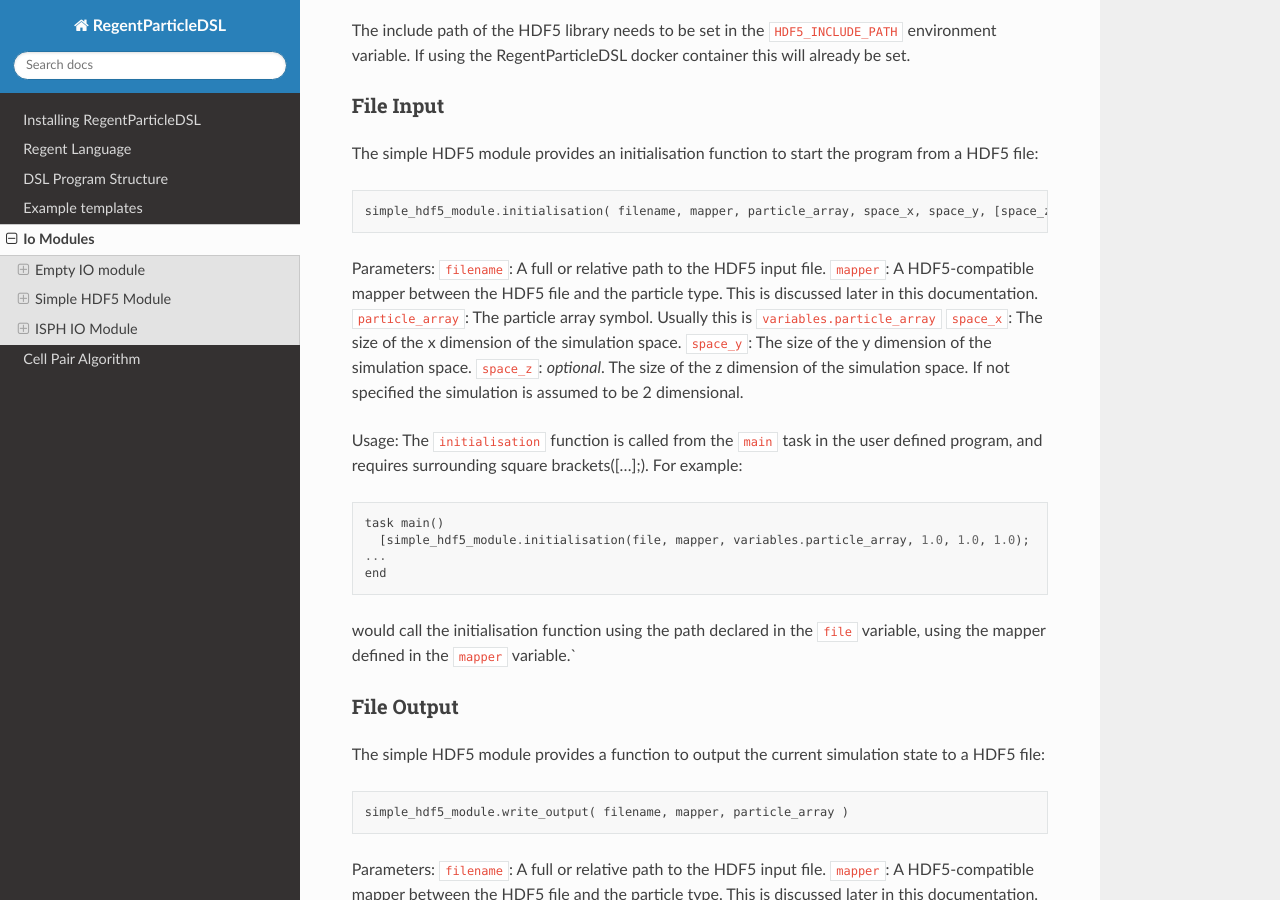
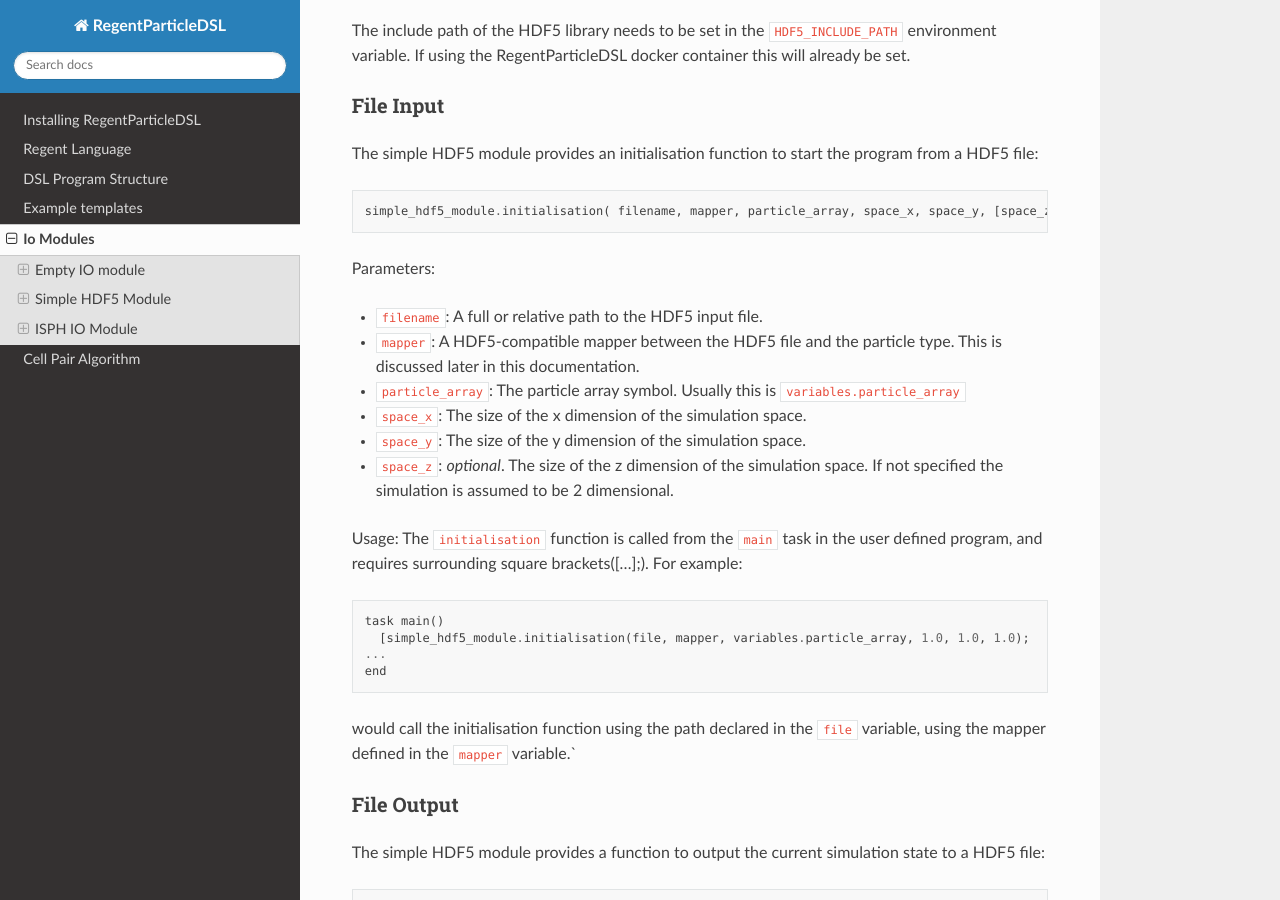
Before and after one commit to stfc/RegentParticleDSL, a Sphinx documentation site: the page built from docs/io_modules/io.md, in a window 1280 px wide and 900 px high, scrolled down 1451 px. Built offline with Sphinx 7.4.7 and the Read the Docs theme 2.0.0, drawn with Linux system fonts in a browser that asks for light colours.

Commit message:
Changed the parameter lists to be bulleted lists instead

````diff
--- a/docs/io_modules/io.md
+++ b/docs/io_modules/io.md
@@ -62,12 +62,12 @@ The simple HDF5 module provides an initialisation function to start the program
 simple_hdf5_module.initialisation( filename, mapper, particle_array, space_x, space_y, [space_z])
 ```
 Parameters:
-`filename`: A full or relative path to the HDF5 input file.
-`mapper`: A HDF5-compatible mapper between the HDF5 file and the particle type. This is discussed later in this documentation.
-`particle_array`: The particle array symbol. Usually this is `variables.particle_array`
-`space_x`: The size of the x dimension of the simulation space.
-`space_y`: The size of the y dimension of the simulation space.
-`space_z`: _optional_. The size of the z dimension of the simulation space. If not specified the simulation is assumed to be 2 dimensional.
+- `filename`: A full or relative path to the HDF5 input file.
+- `mapper`: A HDF5-compatible mapper between the HDF5 file and the particle type. This is discussed later in this documentation.
+- `particle_array`: The particle array symbol. Usually this is `variables.particle_array`
+- `space_x`: The size of the x dimension of the simulation space.
+- `space_y`: The size of the y dimension of the simulation space.
+- `space_z`: _optional_. The size of the z dimension of the simulation space. If not specified the simulation is assumed to be 2 dimensional.
 
 Usage:
 The `initialisation` function is called from the `main` task in the user defined program,
@@ -87,9 +87,9 @@ simple_hdf5_module.write_output( filename, mapper, particle_array )
 ```
 
 Parameters:
-`filename`: A full or relative path to the HDF5 input file.
-`mapper`: A HDF5-compatible mapper between the HDF5 file and the particle type. This is discussed later in this documentation.
-`particle_array`: The particle array symbol. Usually this is `variables.particle_array`
+- `filename`: A full or relative path to the HDF5 input file.
+- `mapper`: A HDF5-compatible mapper between the HDF5 file and the particle type. This is discussed later in this documentation.
+- `particle_array`: The particle array symbol. Usually this is `variables.particle_array`
 
 
 Usage:
@@ -139,11 +139,11 @@ The ISPH module provides an initialisation function, which initalises a particle
 isph_module.initialisation_function(filename, variables, space_x, space_y, [mapper])
 ```
 Parameters:
-`filename`: A full or relative path to the ISPH input file.
-`variables`: The variables definition.
-`space_x`: The size of the x dimension of the simulation space.
-`space_y`: The size of the y dimension of the simulation space.
-`mapper`: _optional_ An ISPH mapper. If not defined the function uses the default definition, which requires the particle to contain a `core_part`, and two `double` fields named `pressure` and `volume`.
+- `filename`: A full or relative path to the ISPH input file.
+- `variables`: The variables definition.
+- `space_x`: The size of the x dimension of the simulation space.
+- `space_y`: The size of the y dimension of the simulation space.
+- `mapper`: _optional_ An ISPH mapper. If not defined the function uses the default definition, which requires the particle to contain a `core_part`, and two `double` fields named `pressure` and `volume`.
 
 
 Usage:
@@ -163,9 +163,9 @@ isph_module.write_output(filename, variables, [mapper])
 ```
 
 Parameters:
-`filename`: A full or relative path to the ISPH input file.
-`variables`: The variables definition.
-`mapper`: _optional_ An ISPH mapper. If not defined the function uses the default definition, which requires the particle to contain a `core_part`, and two `double` fields named `pressure` and `volume`.
+- `filename`: A full or relative path to the ISPH input file.
+- `variables`: The variables definition.
+- `mapper`: _optional_ An ISPH mapper. If not defined the function uses the default definition, which requires the particle to contain a `core_part`, and two `double` fields named `pressure` and `volume`.
 
 
 Usage:
````
